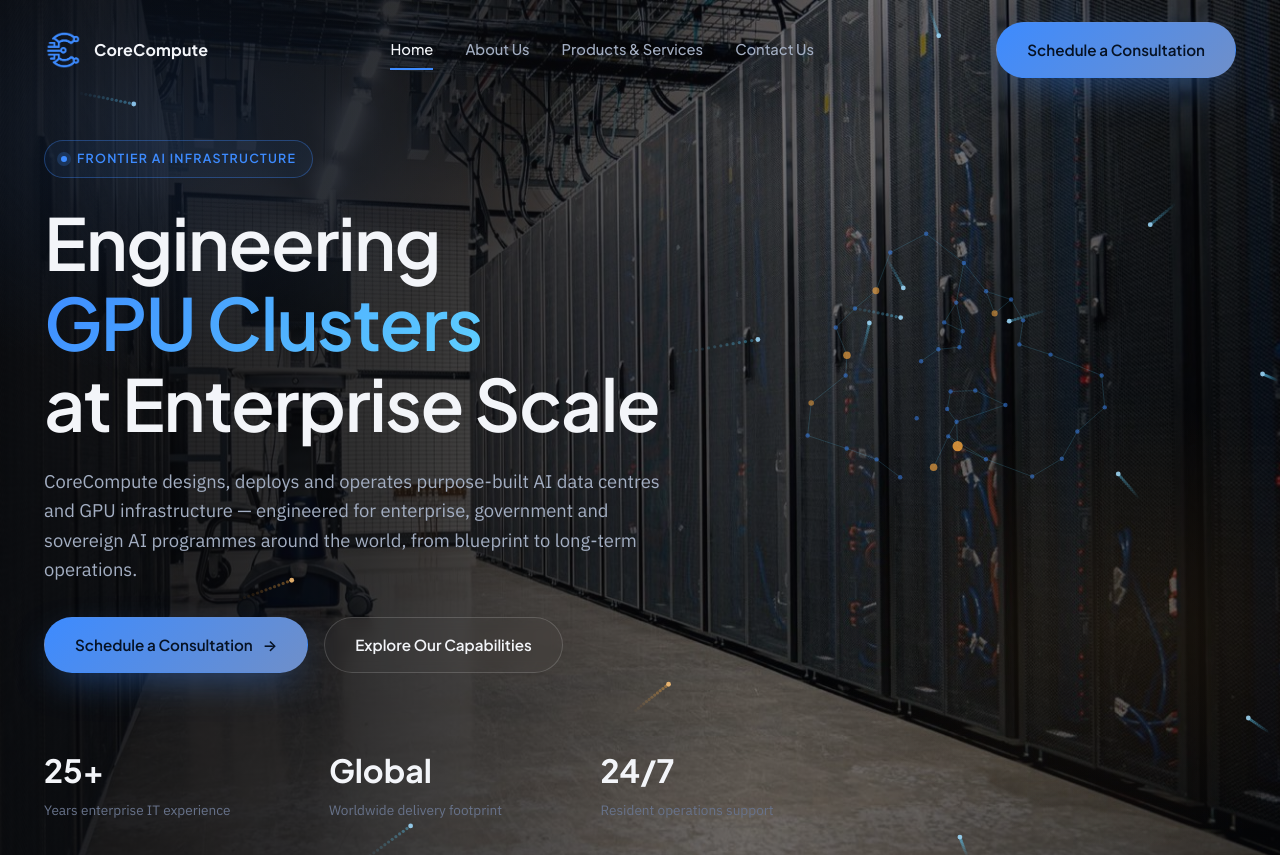
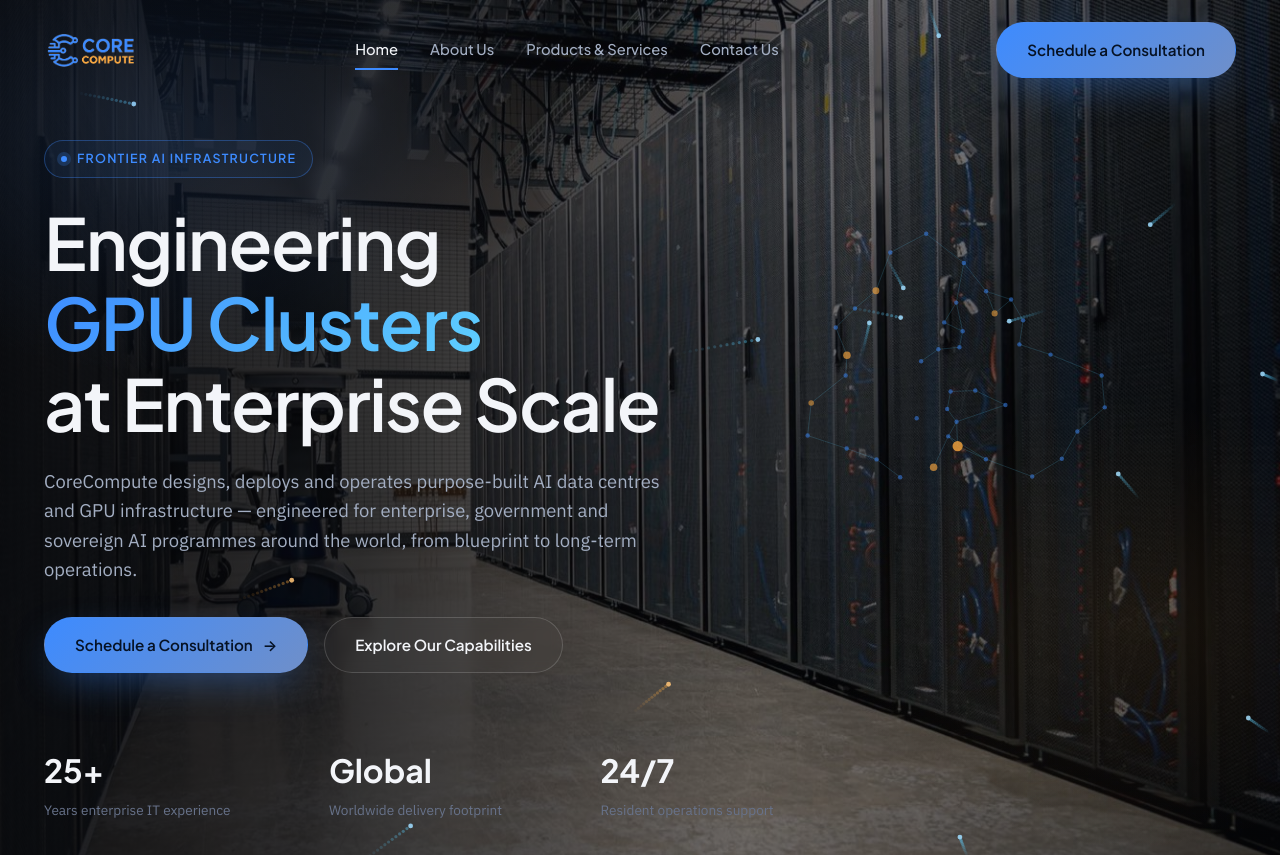
Before and after one commit to GuruprasadMayya/corecompute-website, a plain HTML site: page index.html in a window 1280 px wide. Shown: the top 855 px of the page. Drawn offline with Linux system fonts and the light colour scheme; animation ran at ten frames a second.

Commit message:
Show the full CORE/COMPUTE wordmark lockup in the nav/footer, not just the icon
Nav previously paired the icon-only logo crop with plain HTML "CoreCompute"
text, which read as if the branded wordmark was missing. Switch to the
full two-tone (blue/amber) lockup image directly, sized by height with
auto width to preserve its aspect ratio; drop the now-redundant HTML
brand-name text via display:none. JSON-LD's "logo" field still correctly
points at the square icon-only crop (unrelated fix, unaffected).

```diff
--- a/assets/css/style.css
+++ b/assets/css/style.css
@@ -309,32 +309,25 @@ select:focus-visible {
 .brand-mark {
   display: flex;
   align-items: center;
-  justify-content: center;
-  width: 38px;
-  height: 38px;
+  height: 40px;
+  width: auto;
   flex-shrink: 0;
 }
 
 .brand-mark img {
-  width: 100%;
   height: 100%;
+  width: auto;
   object-fit: contain;
   display: block;
 }
 
 .footer-brand .brand-mark {
-  width: 34px;
   height: 34px;
-  margin-bottom: 4px;
+  margin-bottom: 6px;
 }
 
 .brand-name {
-  font-family: var(--font-display);
-  font-weight: 700;
-  font-size: 1rem;
-  letter-spacing: 0.01em;
-  color: var(--text-primary);
-  display: inline-block;
+  display: none;
 }
 
 .nav-links {
--- a/index.html
+++ b/index.html
@@ -46,8 +46,7 @@
   <header class="navbar">
     <div class="container">
       <a href="index.html" class="brand" aria-label="CoreCompute — home">
-        <span class="brand-mark"><img src="assets/images/logo-icon.png" alt="CoreCompute" /></span>
-        <span class="brand-name">CoreCompute</span>
+        <span class="brand-mark"><img src="assets/images/logo-mark.png" alt="CoreCompute" /></span>
       </a>
 
       <nav class="nav-links" id="nav-links">
@@ -381,7 +380,7 @@
     <div class="container">
       <div class="footer-grid">
         <div class="footer-brand">
-          <span class="brand-mark"><img src="assets/images/logo-icon.png" alt="CoreCompute" /></span>
+          <span class="brand-mark"><img src="assets/images/logo-mark.png" alt="CoreCompute" /></span>
           <p>CoreCompute designs, implements, operates and maintains AI data centres and GPU infrastructure for enterprises, governments and sovereign entities across the world. We engineer the physical and technical foundation that AI inference, training and high-performance computing workloads depend on.</p>
           <div class="footer-social">
             <a href="#" aria-label="LinkedIn"><svg viewBox="0 0 24 24" fill="none" stroke="currentColor" stroke-width="1.6"><rect x="3" y="3" width="18" height="18" rx="3"/><path d="M7 10v7M7 7v.01M12 17v-4.5a2.5 2.5 0 0 1 5 0V17M12 10v7"/></svg></a>
```
Also changed, not shown: about.html (+2 -3 lines), contact.html (+2 -3 lines), services.html (+2 -3 lines), 1 other file.
